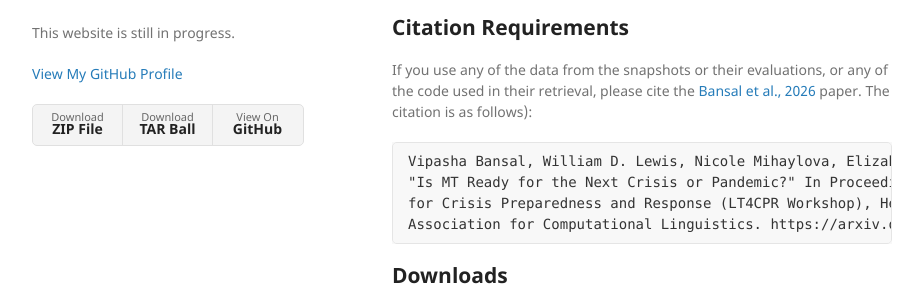
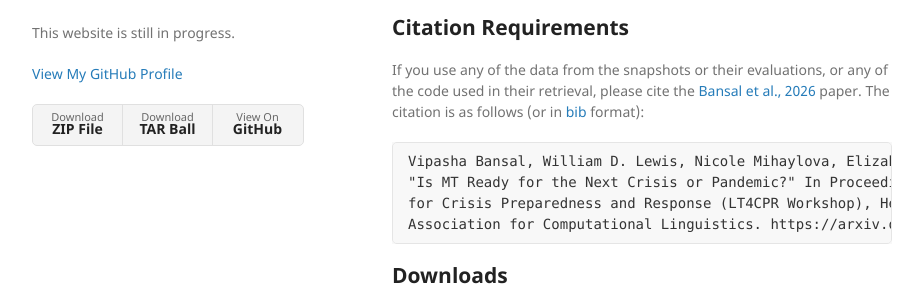
Before and after one commit to mt-crisis-ready/mt-crisis-ready.github.io, a Jekyll site: the page built from index.md, in a window 1280 px wide and 900 px high, scrolled down 616 px. Shown: the part 179-474 px from the top of the window, without its empty margins (178-1101 px from the left). Built offline with Jekyll 4.4.1, drawn with Linux system fonts in a browser that asks for light colours.

Commit message:
Add bib.md reference to index.md

```diff
--- a/index.md
+++ b/index.md
@@ -9,7 +9,7 @@ In the study **Is Machine Translation Ready for the Next Crisis or Pandemic** [(
 This repository was created to host **all** data that was translated as part of the [Bansal et al., 2026](https://arxiv.org/abs/2601.10082) study. This includes snapshots for 2026 for the five translation services (including three snapshots for GPT, namely, GPT-4o, GPT-5.4 and GPT-5.4-mini), and additional snapshots in 2023 and 2025 for Microsoft Translator and Google Translate (2,100 sentences per language and direction per snapshot). Also included are all code used to retrieve the data from the various services, as well as code used to evaluate the output. Evaluation metrics that were used include BLEU, CHRF, CHRF++, BertScore and COMET. (A complete set of scores across all languages can be found in the appendices of the [Bansal et al., 2026](https://arxiv.org/abs/2601.10082) paper.)
 
 ## **Citation Requirements**
-If you use any of the data from the snapshots or their evaluations, or any of the code used in their retrieval, please cite the [Bansal et al., 2026](https://arxiv.org/abs/2601.10082) paper. The citation is as follows):
+If you use any of the data from the snapshots or their evaluations, or any of the code used in their retrieval, please cite the [Bansal et al., 2026](https://arxiv.org/abs/2601.10082) paper. The citation is as follows (or in [bib](./bib.html) format):
 
     Vipasha Bansal, William D. Lewis, Nicole Mihaylova, Elizabeth Brown, and Benjamin Pong. 2026.
     "Is MT Ready for the Next Crisis or Pandemic?" In Proceedings of the Language Technologies
```
